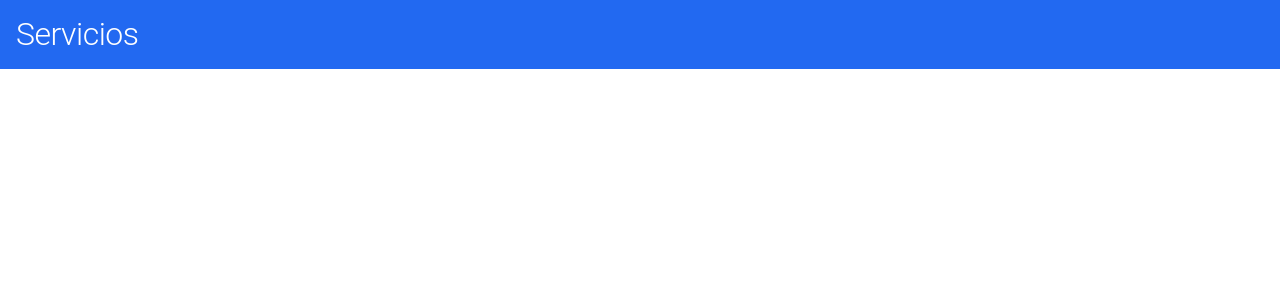
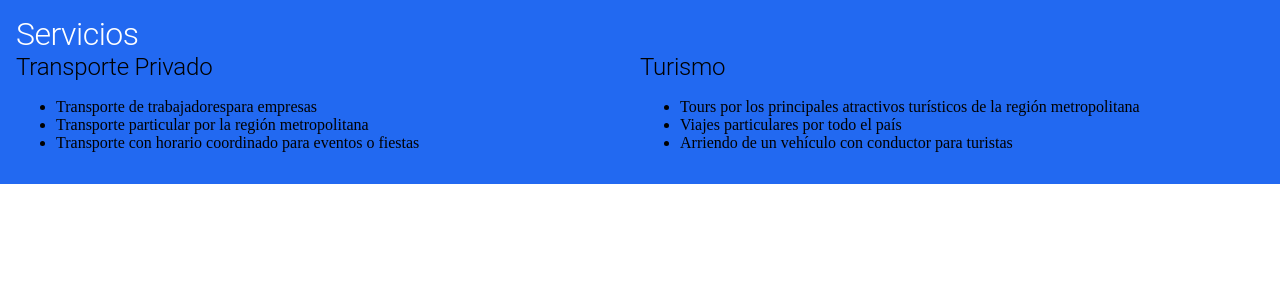
Before and after one commit to FlameTeam/CMATransportesWebPage, a React (Create React App) app: page / in a window 1280 px wide. Shown: the top 300 px of the page. Built offline with nearby package versions, Linux system fonts and the light colour scheme.

Commit message:
Services Section logic and structured defined

```diff
--- a/src/components/Services.js
+++ b/src/components/Services.js
@@ -1,9 +1,13 @@
 import React from "react";
 import Title from "./subcomponents/Title";
+import ServicesCard from "./subcomponents/ServicesCard";
+
+import { servicesCardData } from "../resources/data/servicesCardData";
+
 import useStyles from "../resources/styles/sectionsStyles";
 import { selectStyle } from "../functions/functions";
 
-import { Box } from "@material-ui/core";
+import { Box, Grid } from "@material-ui/core";
 
 const Services = ({ backgroundSection }) => {
   const classes = useStyles();
@@ -12,8 +16,18 @@ const Services = ({ backgroundSection }) => {
   return (
     <Box className={sectionStyle}>
       <Title section="services" />
+      <Grid container>
+        {servicesCardData.map((card, i) => {
+          return <ServicesCard key={i} card={card} />;
+        })}
+      </Grid>
     </Box>
   );
 };
 
 export default Services;
+
+// if (servicesCardData.length - 1 === i) {
+//   return <ServicesCard key={i} card={card} lastCard={true} />;
+// }
+// return <ServicesCard key={i} card={card} lastCard={false} />;
--- /dev/null
+++ b/src/components/subcomponents/ServicesCard.js
@@ -0,0 +1,24 @@
+import React from "react";
+
+// import useStyles from "../../resources/styles/subcomponents/servicesCardStyle";
+
+import { Grid, Typography } from "@material-ui/core";
+
+const Services = ({ card }) => {
+  //   const classes = useStyles();
+
+  const services = card.services;
+
+  return (
+    <Grid item lg={6}>
+      <Typography variant="h2">{card.title}</Typography>
+      <ul>
+        {services.map((service, i) => {
+          return <li key={i}>{service}</li>;
+        })}
+      </ul>
+    </Grid>
+  );
+};
+
+export default Services;
--- a/src/components/subcomponents/Title.js
+++ b/src/components/subcomponents/Title.js
@@ -1,6 +1,6 @@
 import React from "react";
-import { titlesData } from "../../resources/data/subcomponents/sectionTitlesData";
-import { selectStyle, importData } from "../../functions/functions";
+import { titlesData } from "../../resources/data/titlesData";
+import { selectStyle, importSpecificData } from "../../functions/functions";
 import useStyles from "../../resources/styles/subcomponents/sectionTitleStyles";
 
 import { Typography } from "@material-ui/core";
@@ -8,7 +8,7 @@ import { Typography } from "@material-ui/core";
 const Title = ({ section }) => {
   const classes = useStyles();
 
-  const titleData = importData(section, titlesData);
+  const titleData = importSpecificData(section, titlesData);
   const titleStyle = selectStyle(titleData.color, classes);
 
   return (
--- a/src/functions/functions.js
+++ b/src/functions/functions.js
@@ -26,12 +26,12 @@ exports.selectStyle = (color, classes) => {
 
 /**
  * @author DixonOrtiz
- * @function importData
+ * @function importSpecificData
  * @description function that returns an specific json data from an specific component
  * @argument {string section, json array sectionData}
  * @return  { json finalData (data requested) }
  */
-exports.importData = (section, sectionData) => {
+exports.importSpecificData = (section, sectionData) => {
   let finalData = "";
 
   sectionData.forEach((data) => {
--- /dev/null
+++ b/src/resources/data/servicesCardData.js
@@ -0,0 +1,20 @@
+export const servicesCardData = [
+  {
+    id: 1,
+    title: "Transporte Privado",
+    services: [
+      "Transporte de trabajadorespara empresas",
+      "Transporte particular por la región metropolitana",
+      "Transporte con horario coordinado para eventos o fiestas",
+    ],
+  },
+  {
+    id: 2,
+    title: "Turismo",
+    services: [
+      "Tours por los principales atractivos turísticos de la región metropolitana",
+      "Viajes particulares por todo el país",
+      "Arriendo de un vehículo con conductor para turistas",
+    ],
+  },
+];
--- a/src/resources/materialUITheme.js
+++ b/src/resources/materialUITheme.js
@@ -13,5 +13,14 @@ export const theme = createMuiTheme({
         fontSize: "2em",
       },
     },
+
+    h2: {
+      [breakpoints.up("xs")]: {},
+      [breakpoints.up("sm")]: {},
+      [breakpoints.up("md")]: {},
+      [breakpoints.up("lg")]: {
+        fontSize: "1.5em",
+      },
+    },
   },
 });
--- /dev/null
+++ b/src/resources/styles/subcomponents/servicesCardStyle.js
@@ -0,0 +1,13 @@
+import { makeStyles } from "@material-ui/core/styles";
+
+const useStyles = makeStyles((theme) => ({
+  white: {
+    color: "#FFFFFF",
+  },
+
+  blue: {
+    color: "#2269F1",
+  },
+}));
+
+export default useStyles;
```
Also changed, not shown: src/resources/data/titlesData.js (renamed from src/resources/data/subcomponents/sectionTitlesData.js).
